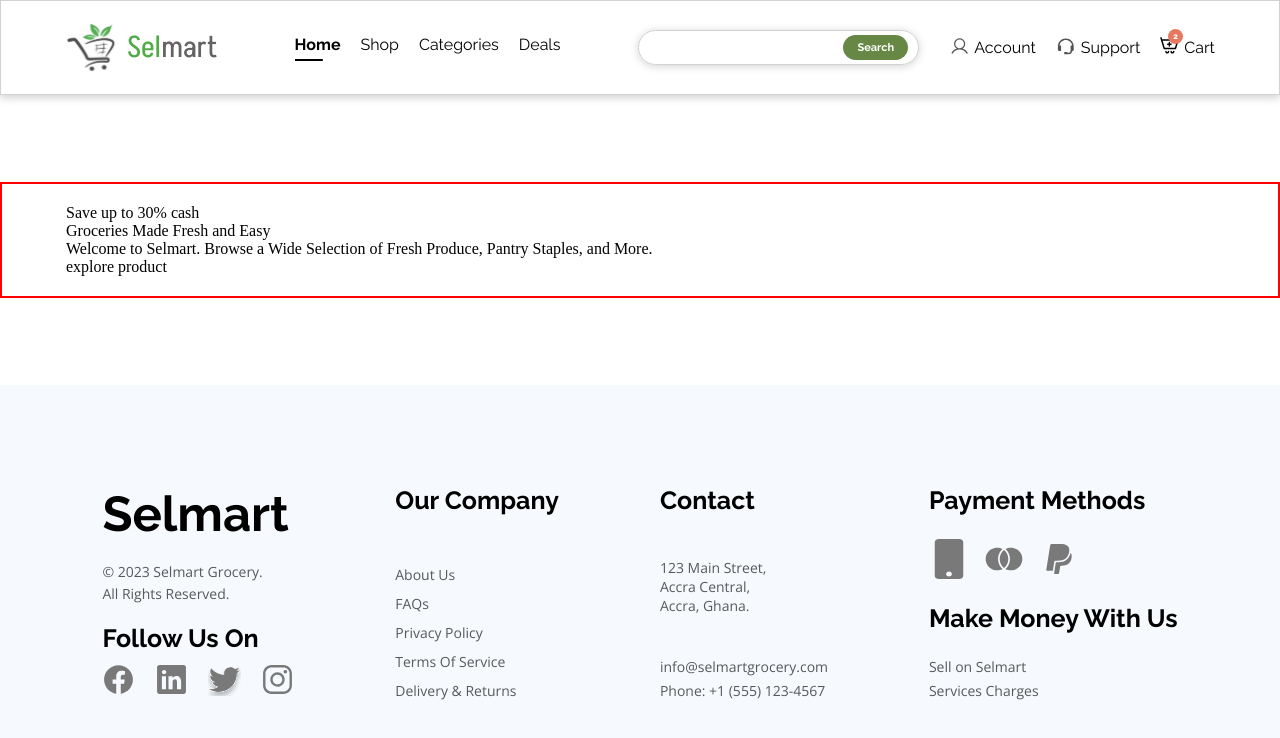
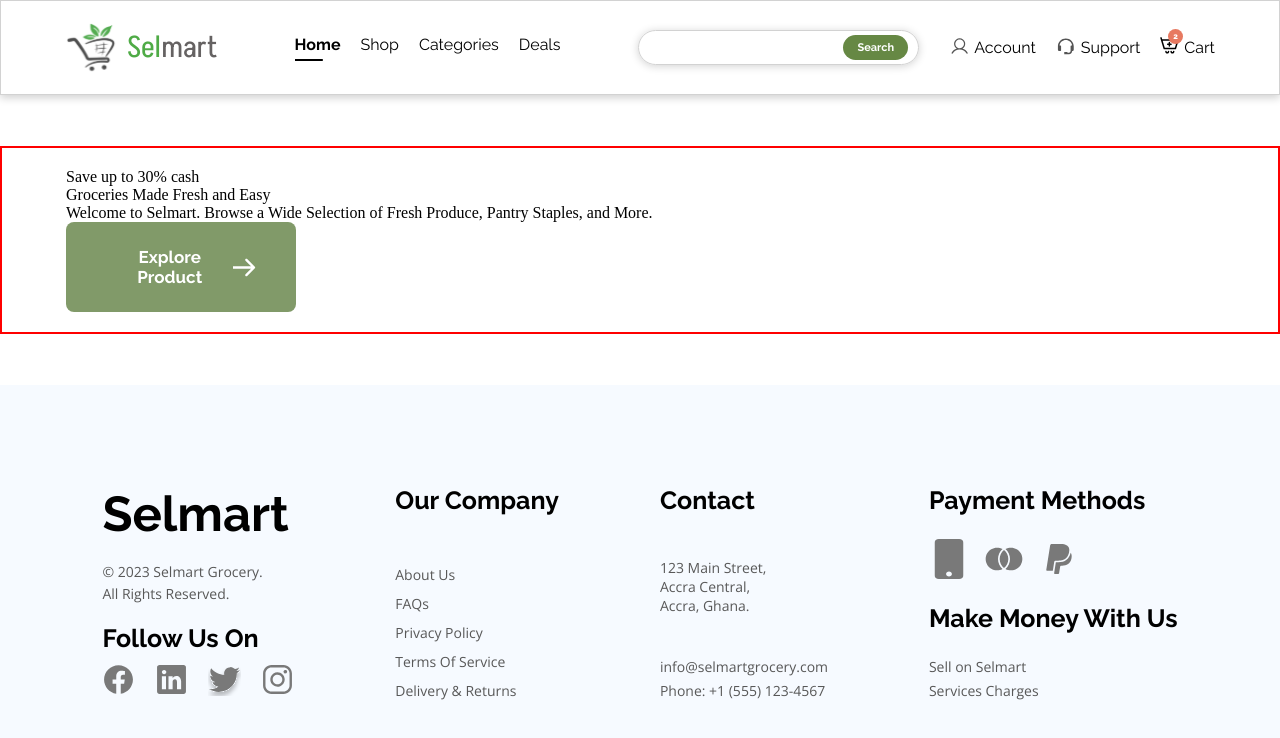
Before and after one commit to mambachristophersteven/selmart-copy, a React (Vite) app: page / in a window 1280 px wide. Shown: the top 738 px of the page. Built offline with nearby package versions, Linux system fonts and the light colour scheme.

Commit message:
MainButton component styling finished

```diff
--- a/src/Components/MainButton/MainButton.jsx
+++ b/src/Components/MainButton/MainButton.jsx
@@ -1,11 +1,13 @@
 import styles from './MainButton.module.css'
+import right_arrow from '../../assets/right-arrow.svg'
 /* eslint-disable react/prop-types */
 
 const MainButton = (props) => {
   return (
-    <div className={styles.main_button}>
+    <button className={styles.main_button}>
       <p className={styles.text}>{props.text}</p>
-    </div>
+      <img src={right_arrow} alt="" />
+    </button>
   )
 }
 
--- a/src/Components/MainButton/MainButton.module.css
+++ b/src/Components/MainButton/MainButton.module.css
@@ -0,0 +1,18 @@
+.main_button{
+    background: var(--button-color);
+    width: 18vw;
+    display: flex;
+    padding: 25px 40px;
+    align-items: center;
+    justify-content: space-between;
+    border: none;
+    border-radius: 8px;
+
+}
+
+.text{
+    font-family: ralewayBold;
+    font-size: 17px;
+    text-transform: capitalize;
+    color: #fff;
+}
--- a/src/index.css
+++ b/src/index.css
@@ -39,8 +39,8 @@
     --gray-text-color: rgba(191, 191, 191, 1);
     --sel-text-color: rgba(79, 171, 70, 1);
     --mart-text-color: rgba(101, 98, 98, 1);
+    --button-color: rgba(129, 154, 105, 1);
 }
-
 
 *{
     margin: 0;
```
